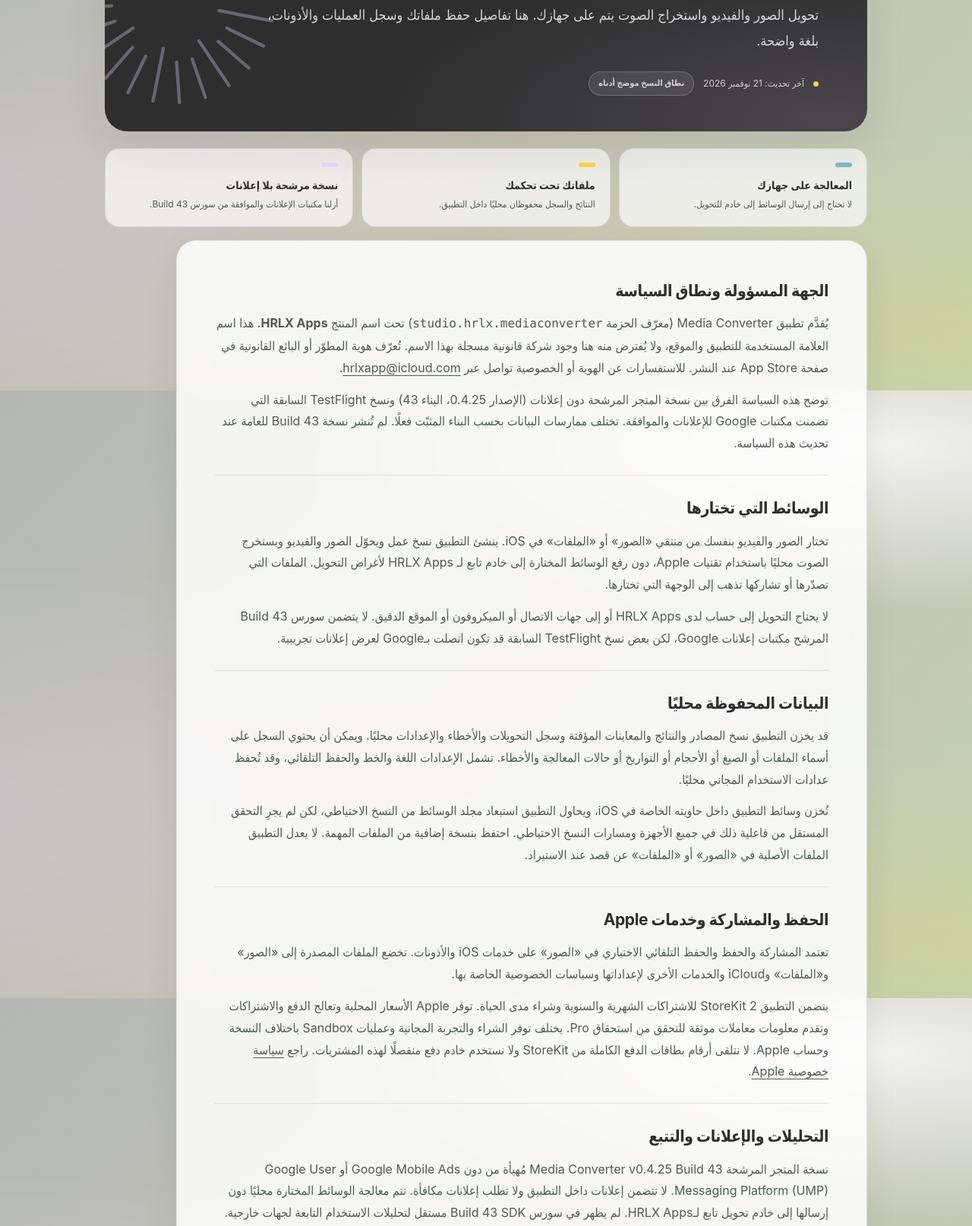
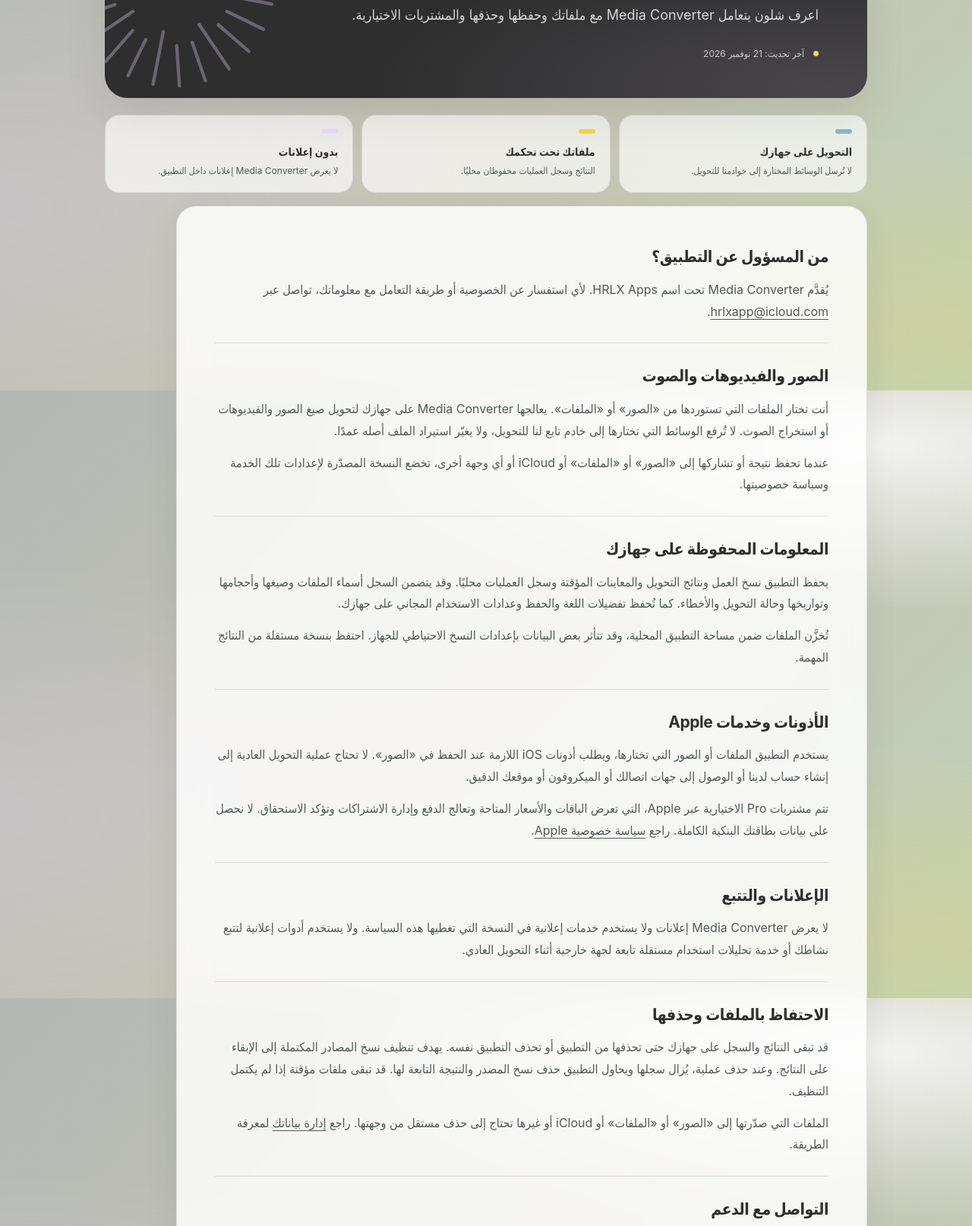
Before and after one commit to hrlxapp/media-converter-legal, a plain HTML site: page ar/privacy.html in a window 1280 px wide. Shown: the part 286-1900 px from the top of the page at 76% size. Drawn offline with Linux system fonts and the light colour scheme.

Commit message:
docs(media-converter): make privacy clear for users, remove release engineering details

```diff
--- a/ar/privacy.html
+++ b/ar/privacy.html
@@ -14,23 +14,23 @@
 <body dir="rtl">
 <a class="mini" href="#main" style="position:absolute;top:-100px" onfocus="this.style.top='4px'" onblur="this.style.top='-100px'">تخطَّ إلى المحتوى</a>
 <header class="site-header"><div class="shell top">
-<a class="brand" href="index.html" aria-label="الصفحة الرئيسية"><span class="brand-icon" aria-hidden="true"><img src="../assets/media-converter-icon.png" width="46" height="46" alt=""></span><span class="brand-word"><strong>Media Converter</strong><small>FORMATFLOW · iOS</small></span></a>
+<a class="brand" href="index.html" aria-label="الصفحة الرئيسية"><span class="brand-icon" aria-hidden="true"><img src="../assets/media-converter-icon.png" width="46" height="46" alt=""></span><span class="brand-word"><strong>Media Converter</strong><small>iPhone · iPad</small></span></a>
 <div class="header-actions"><nav class="nav" aria-label="القائمة الرئيسية"><a href="index.html">الرئيسية</a><a href="privacy.html" aria-current="page">الخصوصية</a><a href="support.html">الدعم</a><a href="data.html">بياناتك</a><a href="terms.html">الشروط</a></nav><a class="language" href="../privacy.html" lang="en" hreflang="en">English</a></div>
 </div></header>
 <main class="shell" id="main">
-<div class="hero"><span class="eyebrow">سياسة الخصوصية</span><h1 class="title">خصوصية ملفاتك، ببساطة.</h1><p class="lead">تحويل الصور والفيديو واستخراج الصوت يتم على جهازك. هنا تفاصيل حفظ ملفاتك وسجل العمليات والأذونات، بلغة واضحة.</p><div class="date"><span class="dot"></span> آخر تحديث: 21 نوفمبر 2026 <span class="status">نطاق النسخ موضح أدناه</span></div></div>
-<div class="privacy-highlights" aria-label="ملخص الخصوصية"><div class="highlight-item"><strong>المعالجة على جهازك</strong><p>لا تحتاج إلى إرسال الوسائط إلى خادم للتحويل.</p></div><div class="highlight-item"><strong>ملفاتك تحت تحكمك</strong><p>النتائج والسجل محفوظان محليًا داخل التطبيق.</p></div><div class="highlight-item"><strong>نسخة مرشحة بلا إعلانات</strong><p>أزلنا مكتبات الإعلانات والموافقة من سورس Build 43.</p></div></div>
+<div class="hero"><span class="eyebrow">سياسة الخصوصية</span><h1 class="title">خصوصية ملفاتك، ببساطة.</h1><p class="lead">اعرف شلون يتعامل Media Converter مع ملفاتك وحفظها وحذفها والمشتريات الاختيارية.</p><div class="date"><span class="dot"></span> آخر تحديث: 21 نوفمبر 2026</div></div>
+<div class="privacy-highlights" aria-label="ملخص الخصوصية"><div class="highlight-item"><strong>التحويل على جهازك</strong><p>لا تُرسل الوسائط المختارة إلى خوادمنا للتحويل.</p></div><div class="highlight-item"><strong>ملفاتك تحت تحكمك</strong><p>النتائج وسجل العمليات محفوظان محليًا.</p></div><div class="highlight-item"><strong>بدون إعلانات</strong><p>لا يعرض Media Converter إعلانات داخل التطبيق.</p></div></div>
 <article class="legal">
-<section><h2>الجهة المسؤولة ونطاق السياسة</h2><p>يُقدَّم تطبيق Media Converter (معرّف الحزمة <span class="mono" dir="ltr">studio.hrlx.mediaconverter</span>) تحت اسم المنتج <strong>HRLX Apps</strong>. هذا اسم العلامة المستخدمة للتطبيق والموقع، ولا يُفترض منه هنا وجود شركة قانونية مسجلة بهذا الاسم. تُعرّف هوية المطوّر أو البائع القانونية في صفحة App Store عند النشر. للاستفسارات عن الهوية أو الخصوصية تواصل عبر <a href="mailto:hrlxapp@icloud.com">hrlxapp@icloud.com</a>.</p><p>توضح هذه السياسة الفرق بين نسخة المتجر المرشحة دون إعلانات (الإصدار 0.4.25، البناء 43) ونسخ TestFlight السابقة التي تضمنت مكتبات Google للإعلانات والموافقة. تختلف ممارسات البيانات بحسب البناء المثبّت فعلًا. لم تُنشر نسخة Build 43 للعامة عند تحديث هذه السياسة.</p></section>
-<section><h2>الوسائط التي تختارها</h2><p>تختار الصور والفيديو بنفسك من منتقي «الصور» أو «الملفات» في iOS. ينشئ التطبيق نسخ عمل ويحوّل الصور والفيديو ويستخرج الصوت محليًا باستخدام تقنيات Apple، دون رفع الوسائط المختارة إلى خادم تابع لـ HRLX Apps لأغراض التحويل. الملفات التي تصدّرها أو تشاركها تذهب إلى الوجهة التي تختارها.</p><p>لا يحتاج التحويل إلى حساب لدى HRLX Apps أو إلى جهات الاتصال أو الميكروفون أو الموقع الدقيق. لا يتضمن سورس Build 43 المرشح مكتبات إعلانات Google، لكن بعض نسخ TestFlight السابقة قد تكون اتصلت بـGoogle لعرض إعلانات تجريبية.</p></section>
-<section><h2>البيانات المحفوظة محليًا</h2><p>قد يخزن التطبيق نسخ المصادر والنتائج والمعاينات المؤقتة وسجل التحويلات والأخطاء والإعدادات محليًا. ويمكن أن يحتوي السجل على أسماء الملفات أو الصيغ أو الأحجام أو التواريخ أو حالات المعالجة والأخطاء. تشمل الإعدادات اللغة والخط والحفظ التلقائي، وقد تُحفظ عدادات الاستخدام المجاني محليًا.</p><p>تُخزن وسائط التطبيق داخل حاويته الخاصة في iOS، ويحاول التطبيق استبعاد مجلد الوسائط من النسخ الاحتياطي، لكن لم يجرِ التحقق المستقل من فاعلية ذلك في جميع الأجهزة ومسارات النسخ الاحتياطي. احتفظ بنسخة إضافية من الملفات المهمة. لا يعدل التطبيق الملفات الأصلية في «الصور» أو «الملفات» عن قصد عند الاستيراد.</p></section>
-<section><h2>الحفظ والمشاركة وخدمات Apple</h2><p>تعتمد المشاركة والحفظ والحفظ التلقائي الاختياري في «الصور» على خدمات iOS والأذونات. تخضع الملفات المصدرة إلى «الصور» و«الملفات» وiCloud والخدمات الأخرى لإعداداتها وسياسات الخصوصية الخاصة بها.</p><p>يتضمن التطبيق StoreKit 2 للاشتراكات الشهرية والسنوية وشراء مدى الحياة. توفر Apple الأسعار المحلية وتعالج الدفع والاشتراكات وتقدم معلومات معاملات موثقة للتحقق من استحقاق Pro. يختلف توفر الشراء والتجربة المجانية وعمليات Sandbox باختلاف النسخة وحساب Apple. لا نتلقى أرقام بطاقات الدفع الكاملة من StoreKit ولا نستخدم خادم دفع منفصلًا لهذه المشتريات. راجع <a href="https://www.apple.com/legal/privacy/" rel="noopener noreferrer">سياسة خصوصية Apple</a>.</p></section>
-<section><h2>التحليلات والإعلانات والتتبع</h2><p>نسخة المتجر المرشحة Media Converter v0.4.25 Build 43 مُهيأة من دون Google Mobile Ads أو Google User Messaging Platform (UMP). لا تتضمن إعلانات داخل التطبيق ولا تطلب إعلانات مكافأة. تتم معالجة الوسائط المختارة محليًا دون إرسالها إلى خادم تحويل تابع لـHRLX Apps. لم يظهر في سورس Build 43 SDK مستقل لتحليلات الاستخدام التابعة لجهات خارجية.</p><p>تضمنت بعض نسخ TestFlight السابقة مكتبات Google للإعلانات التجريبية والموافقة، وقد تكون اتصلت بخدمات Google وأرسلت بيانات تقنية للجهاز أو الاتصال ضمن طلبات الإعلان. توضح <a href="https://policies.google.com/privacy" rel="noopener noreferrer">سياسة خصوصية Google</a> ممارساتها المتعلقة بتلك النسخ السابقة. في حال إعادة الإعلانات مستقبلًا سنحدّث هذه السياسة وإفصاحات App Store Connect المطلوبة قبل تفعيلها.</p></section>
-<section><h2>الاحتفاظ والحذف</h2><p>قد تبقى ملفات التطبيق والسجل إلى أن تستخدم أدوات إزالتها أو تحذف التطبيق وفق سلوك iOS. عند حذف سجل عملية، يطلب التطبيق حذف نسخ المصدر والنتيجة التابعة له، لكن قد تفشل عملية الحذف أو تبقى ملفات مؤقتة أو ملفات استعادة؛ ولا يجري التنفيذ الحالي تحققًا مستقلًا من اكتمال الحذف المادي لكل ملف. صُمّم تنظيف نسخ المصادر المكتملة للإبقاء على النتائج والسجل.</p><p>الملفات المصدرة مسبقًا إلى «الصور» أو «الملفات» أو iCloud أو غيرها تحتاج حذفًا مستقلًا هناك. راجع صفحة <a href="data.html">إدارة بياناتك</a>. لا تنشأ قاعدة وسائط على خادم تابع لـ HRLX Apps عند التحويل المعتاد؛ وتعالج رسائل الدعم بصورة منفصلة أدناه.</p></section>
-<section><h2>رسائل الدعم وحقوق الخصوصية</h2><p>قد تذكر في رسالة الدعم بريدك أو اسمك أو طراز الجهاز أو إصدار iOS والتطبيق أو ترفق لقطات شاشة أو بيانات تشخيصية أو ملفات باختيارك. نستخدم الرسائل للرد وحل المشكلات والمتابعة والتعامل مع الطلبات المشروعة. وتعالج خدمات البريد المرتبطة بالإرسال والاستقبال والتخزين هذه المراسلات. يُفضّل تجنب إرفاق وسائط شخصية إلا عند الضرورة.</p><p>تُحفظ مراسلات الدعم للمدة المعقولة اللازمة لحل الطلب والمتابعة والوفاء بالتزامات الاحتفاظ القانونية، ثم تحذف أو تُزال معرّفاتها متى كان ذلك مناسبًا، دون وعد بفترة ثابتة غير متحقق منها. لطلب الاطلاع أو التصحيح أو الحذف أو تقديم استفسار عن الخصوصية راسل <a href="mailto:hrlxapp@icloud.com">hrlxapp@icloud.com</a>. تُراجع الطلبات وفق القانون المعمول به وقد تنطبق على جهات البريد فترات احتفاظ مستقلة.</p></section><section><h2>الحماية</h2><p>تجري معالجة الوسائط محليًا داخل حاوية تطبيق iOS، ويعتمد الأمان كذلك على جهازك وخدمات Apple والبريد عند استخدامها وعلى وجهات حفظ الملفات. لا توجد وسيلة تخزين أو نقل يمكن ضمان أمانها مطلقًا.</p></section>
-<section><h2>الأطفال وتحديث السياسة</h2><p>Media Converter أداة عامة غير مصممة لجمع معلومات الأطفال عمدًا. إذا أُعيدت الإعلانات في إصدار مستقبلي، فستُحدّث الإفصاحات وتُراجع متطلبات السن والموافقة المطبقة قبل تفعيلها. سنعلن تاريخ المراجعة عند تغيير ممارسات البيانات المهمة، ونحدّث إفصاحات App Store Connect حيث يلزم.</p></section>
-<section><h2>موقع الدعم هذا</h2><p>موقع الدعم صفحات ثابتة ولم نجد فيه في النسخة التي روجعت برامج إعلانات أو تحليلات تابعة لـ HRLX Apps. قد تعالج GitHub Pages بيانات اتصال تقنية بصفتها جهة الاستضافة وفق سياستها، وقد تضمنت بعض نسخ TestFlight السابقة مكتبات إعلانات Google، لكن النسخة المرشحة Build 43 أزالتها.</p></section>
-<section><h2>التواصل</h2><a class="support-link" href="mailto:hrlxapp@icloud.com"><span>hrlxapp@icloud.com</span><span aria-hidden="true">↗</span></a><p class="mini">معرّف التطبيق: <span class="mono" dir="ltr">studio.hrlx.mediaconverter</span></p></section>
+<section><h2>من المسؤول عن التطبيق؟</h2><p>يُقدَّم Media Converter تحت اسم HRLX Apps. لأي استفسار عن الخصوصية أو طريقة التعامل مع معلوماتك، تواصل عبر <a href="mailto:hrlxapp@icloud.com">hrlxapp@icloud.com</a>.</p></section>
+<section><h2>الصور والفيديوهات والصوت</h2><p>أنت تختار الملفات التي تستوردها من «الصور» أو «الملفات». يعالجها Media Converter على جهازك لتحويل صيغ الصور والفيديوهات أو استخراج الصوت. لا تُرفع الوسائط التي تختارها إلى خادم تابع لنا للتحويل، ولا يغيّر استيراد الملف أصله عمدًا.</p><p>عندما تحفظ نتيجة أو تشاركها إلى «الصور» أو «الملفات» أو iCloud أو أي وجهة أخرى، تخضع النسخة المصدّرة لإعدادات تلك الخدمة وسياسة خصوصيتها.</p></section>
+<section><h2>المعلومات المحفوظة على جهازك</h2><p>يحفظ التطبيق نسخ العمل ونتائج التحويل والمعاينات المؤقتة وسجل العمليات محليًا. وقد يتضمن السجل أسماء الملفات وصيغها وأحجامها وتواريخها وحالة التحويل والأخطاء. كما تُحفظ تفضيلات اللغة والحفظ وعدادات الاستخدام المجاني على جهازك.</p><p>تُخزَّن الملفات ضمن مساحة التطبيق المحلية، وقد تتأثر بعض البيانات بإعدادات النسخ الاحتياطي للجهاز. احتفظ بنسخة مستقلة من النتائج المهمة.</p></section>
+<section><h2>الأذونات وخدمات Apple</h2><p>يستخدم التطبيق الملفات أو الصور التي تختارها، ويطلب أذونات iOS اللازمة عند الحفظ في «الصور». لا تحتاج عملية التحويل العادية إلى إنشاء حساب لدينا أو الوصول إلى جهات اتصالك أو الميكروفون أو موقعك الدقيق.</p><p>تتم مشتريات Pro الاختيارية عبر Apple، التي تعرض الباقات والأسعار المتاحة وتعالج الدفع وإدارة الاشتراكات وتؤكد الاستحقاق. لا نحصل على بيانات بطاقتك البنكية الكاملة. راجع <a href="https://www.apple.com/legal/privacy/" rel="noopener noreferrer">سياسة خصوصية Apple</a>.</p></section>
+<section><h2>الإعلانات والتتبع</h2><p>لا يعرض Media Converter إعلانات ولا يستخدم خدمات إعلانية في النسخة التي تغطيها هذه السياسة. ولا يستخدم أدوات إعلانية لتتبع نشاطك أو خدمة تحليلات استخدام مستقلة تابعة لجهة خارجية أثناء التحويل العادي.</p></section>
+<section><h2>الاحتفاظ بالملفات وحذفها</h2><p>قد تبقى النتائج والسجل على جهازك حتى تحذفها من التطبيق أو تحذف التطبيق نفسه. يهدف تنظيف نسخ المصادر المكتملة إلى الإبقاء على النتائج. وعند حذف عملية، يُزال سجلها ويحاول التطبيق حذف نسخ المصدر والنتيجة التابعة لها. قد تبقى ملفات مؤقتة إذا لم يكتمل التنظيف.</p><p>الملفات التي صدّرتها إلى «الصور» أو «الملفات» أو iCloud أو غيرها تحتاج إلى حذف مستقل من وجهتها. راجع <a href="data.html">إدارة بياناتك</a> لمعرفة الطريقة.</p></section>
+<section><h2>التواصل مع الدعم</h2><p>إذا راسلتنا، تصلنا المعلومات التي تختار إرسالها مثل بريدك الإلكتروني أو نوع الجهاز أو وصف المشكلة أو المرفقات الاختيارية. نستخدمها للرد على طلبك ونحتفظ بالمراسلات للمدة المعقولة اللازمة للدعم والالتزامات المطبقة. وقد تعالج خدمات البريد هذه المراسلات. تجنب إرسال ملفات خاصة إلا عند الحاجة.</p><p>للاستفسار عن معلوماتك أو طلب الاطلاع على مراسلات الدعم أو تصحيحها أو حذفها، راسل <a href="mailto:hrlxapp@icloud.com">hrlxapp@icloud.com</a>.</p></section>
+<section><h2>الحماية وتحديث السياسة</h2><p>تجري معالجة الوسائط محليًا ضمن وسائل الحماية التي يوفرها iOS. لا توجد طريقة تخزين أو مشاركة مضمونة الأمان بالكامل. سنحدّث هذه السياسة إذا تغيّرت ممارسات التعامل مع البيانات، مع توضيح تاريخ التحديث.</p></section>
+<section><h2>زيارة هذا الموقع</h2><p>هذا موقع دعم ثابت، وقد تعالج خدمة الاستضافة GitHub Pages معلومات اتصال تقنية وفق سياسة خصوصيتها. لا يحتوي الموقع على أدوات إعلانات أو تحليلات مضافة من HRLX Apps.</p></section>
+<section><h2>التواصل</h2><a class="support-link" href="mailto:hrlxapp@icloud.com"><span>hrlxapp@icloud.com</span><span aria-hidden="true">↗</span></a></section>
 </article>
 </main>
 <footer class="foot"><div class="shell foot-row"><span>© 2026 HRLX Apps. سياسة الخصوصية تخص Media Converter فقط.</span><span>تواصل: <a href="mailto:hrlxapp@icloud.com">hrlxapp@icloud.com</a></span></div></footer>
```
